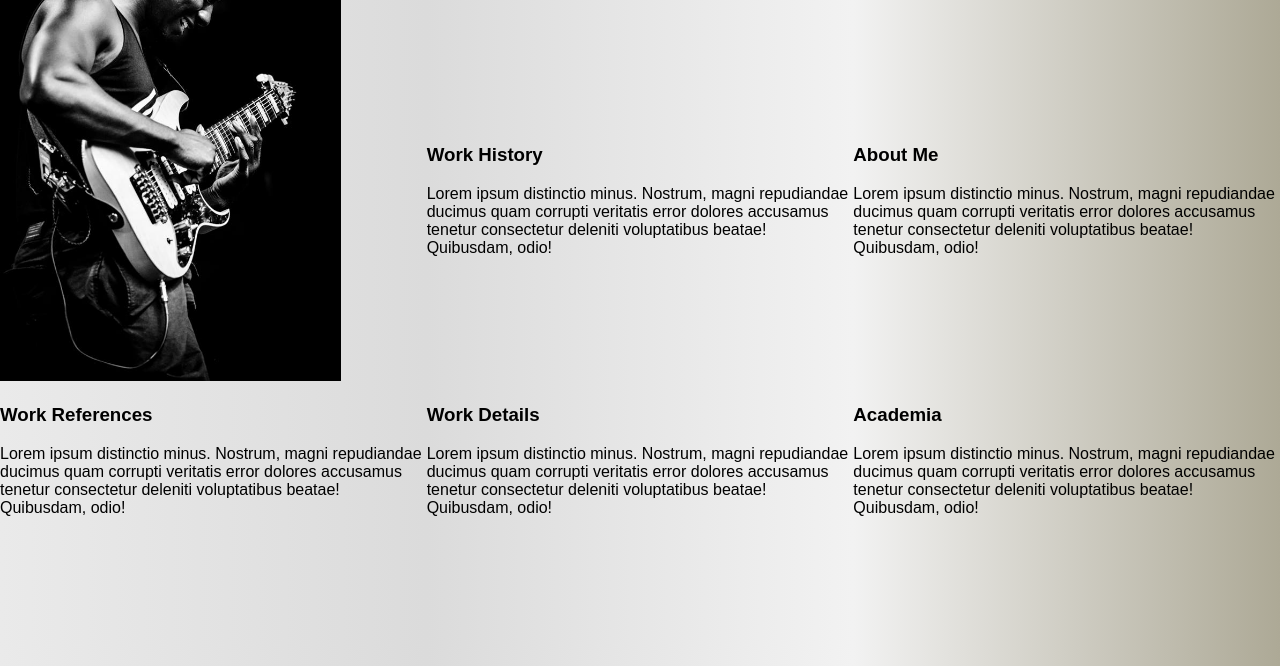
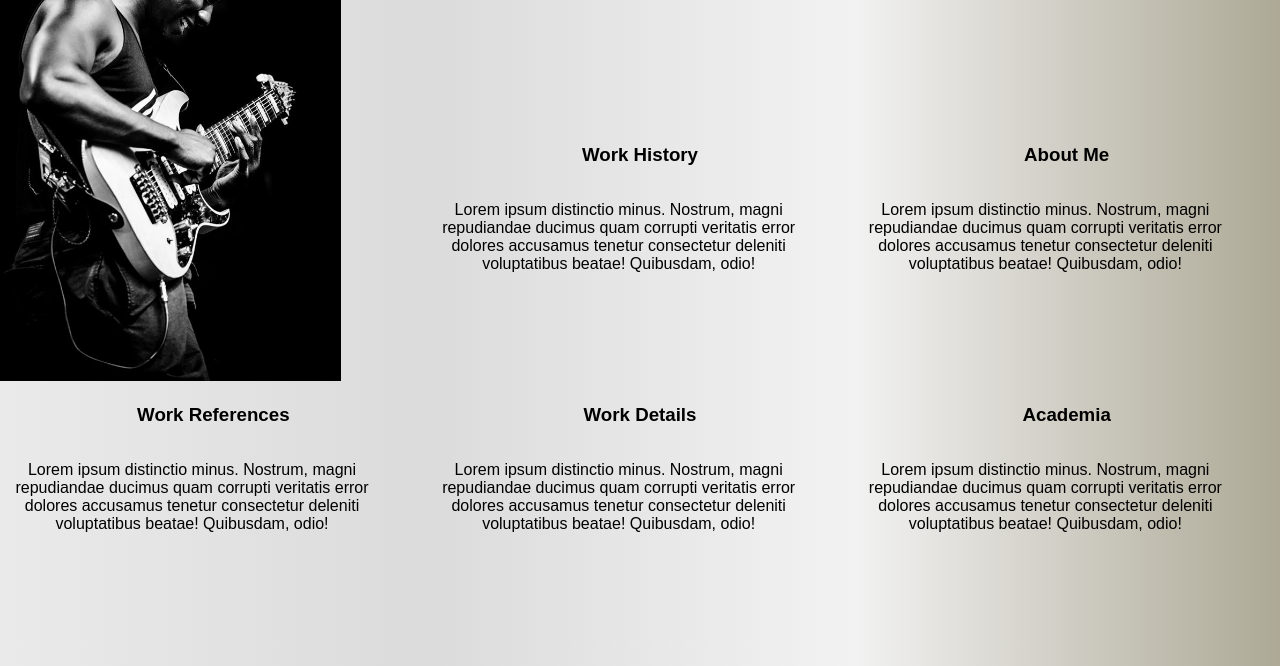
Before and after one commit to claxb/aca_web101_clay_reed, a plain HTML site: page resume.html in a window 1280 px wide. Shown: the part 134-800 px from the top of the page. Drawn offline with Linux system fonts and the light colour scheme; a web font is replaced by a local one.

Commit message:
last push

```diff
--- a/resume.css
+++ b/resume.css
@@ -17,6 +17,12 @@ body {
   width: auto;
   height: 100%;
   margin: 0%;
+}
+
+section {
+  text-align: center;
+  align-content: space-between;
+  margin: 0% 10% 0% 0%;
 }
 
 .item1 {
@@ -92,6 +98,10 @@ a[href*="facebook.com/"] {
   grid-area: school;
 }
 
+h3 {
+  text-align: center;
+}
+
 @media (max-width: 576px) {
   .main-container {
     display: grid;
```
